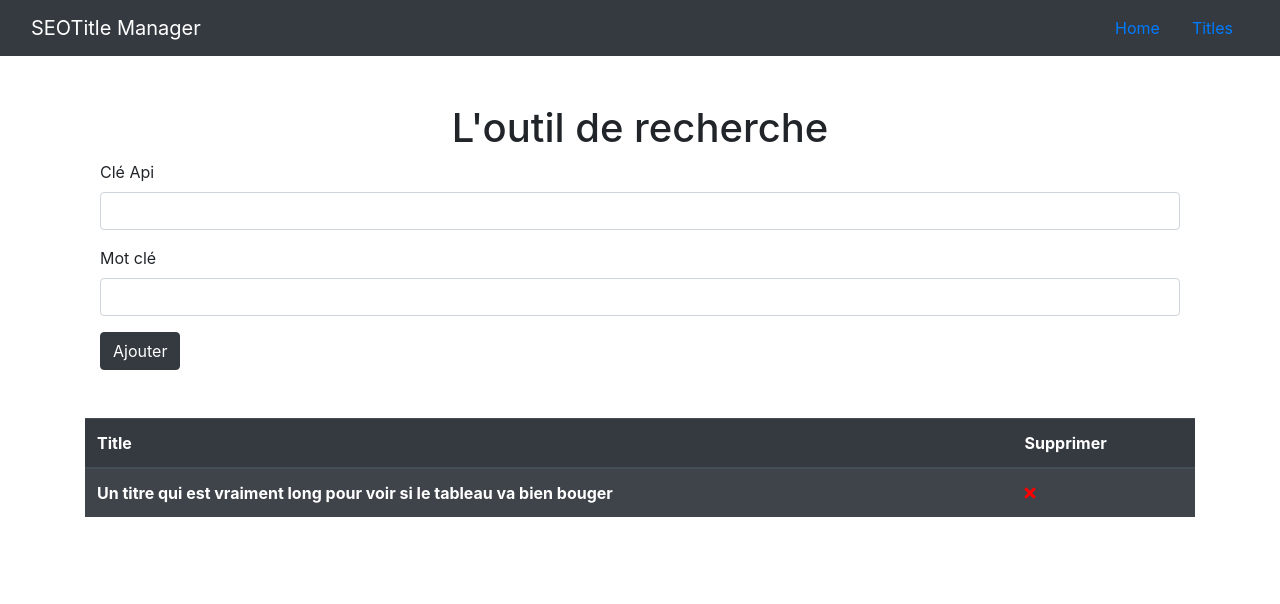
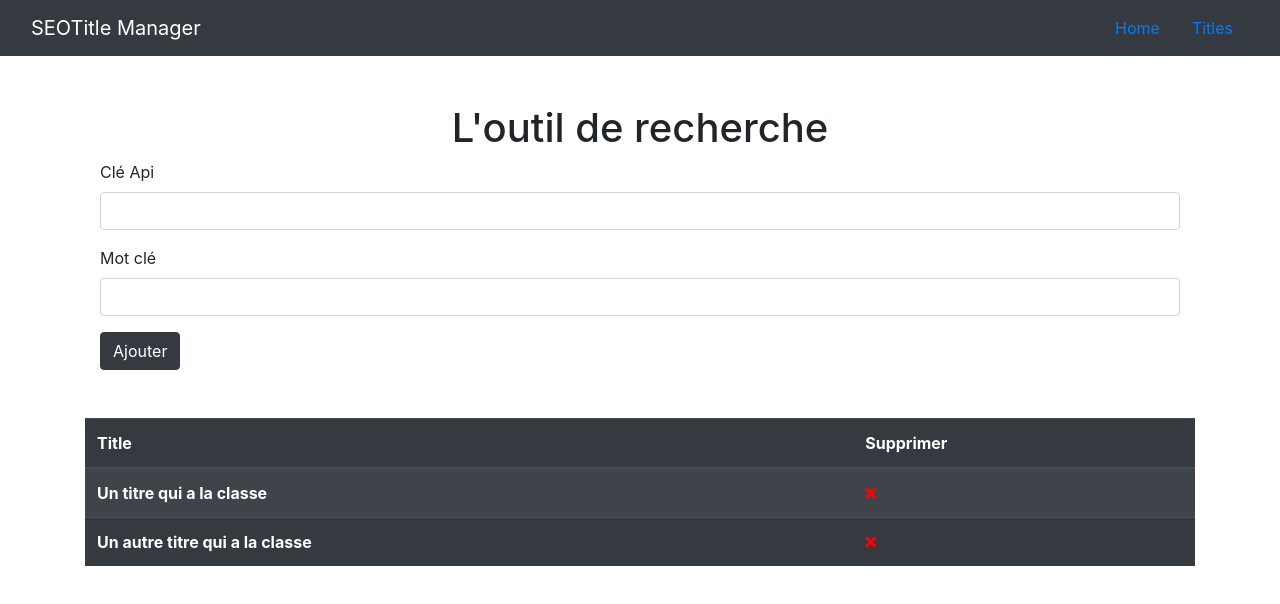
Before and after one commit to OtherCompte/TitleManager, a React (Create React App) app in the folder frontend/: page /titles in a window 1280 px wide. Shown: the top 604 px of the page. Built offline with nearby package versions, Linux system fonts and the light colour scheme.

Commit message:
add and implement store with TitleReducer- combined reducer configuration - create TitleReducer with one type - DELETE_TITLE - who remove title by id - integrate in TitleList and passed in Title Element

```diff
--- /dev/null
+++ b/frontend/src/components/titles/Title.js
@@ -0,0 +1,16 @@
+import React from 'react'
+
+export default function Title({id, title, delTitle}) {
+    return (
+        <>
+            <tr>
+                <th scope="row">
+                {title}
+                </th>
+                <td>
+                    <i className="fas fa-times" style={{color: "red", cursor: "pointer"}} onClick={delTitle}></i>
+                </td>
+            </tr>
+        </>
+    )
+}
--- a/frontend/src/components/titles/TitleList.js
+++ /dev/null
@@ -1,16 +0,0 @@
-import React from 'react'
-
-export default function TitleList() {
-    return (
-        <>
-            <tr>
-                <th scope="row">
-                    Un titre qui est vraiment long pour voir si le tableau va bien bouger
-                </th>
-                <td>
-                    <i class="fas fa-times" style={{color: "red", cursor: "pointer"}}></i>
-                </td>
-            </tr>
-        </>
-    )
-}
--- a/frontend/src/components/titles/Titles.js
+++ b/frontend/src/components/titles/Titles.js
@@ -1,8 +1,24 @@
 import React from 'react'
 import TitleForm from "./TitleForm";
-import TitleList from "./TitleList";
+import { useSelector, useDispatch } from "react-redux"
+import Title from "./Title";
 
 export default function Titles() {
+
+    const { titles } = useSelector(state => ({
+        ...state.TitleReducer
+    }))
+
+    const dispatch = useDispatch();
+
+    const deleteTitle = (id) => {
+        const newTitles = titles.filter(title => title.id !== id)
+        dispatch({
+            type: "DELETE_TITLE",
+            payload: newTitles
+        })
+    }
+
     return (
         <div className="container">
             <h1 className="text-center mt-5">L'outil de recherche</h1>
@@ -20,7 +36,15 @@ export default function Titles() {
                         </tr>
                     </thead>
                     <tbody>
-                        <TitleList />
+                    {titles.map(title => {
+                        return (
+                            <Title
+                            key={title.id}
+                            id={title.id}
+                            title={title.title}
+                            delTitle={() => deleteTitle(title.id)}/>
+                        )
+                    })}
                     </tbody>
                 </table>
             </div>
--- a/frontend/src/index.js
+++ b/frontend/src/index.js
@@ -2,13 +2,15 @@ import React from 'react';
 import ReactDOM from 'react-dom';
 import './index.css';
 import App from './App';
+import { Provider } from "react-redux";
+import store from "./store/store";
 import reportWebVitals from './reportWebVitals';
 import "bootstrap/dist/css/bootstrap.min.css";
 
 ReactDOM.render(
-  <React.StrictMode>
+  <Provider store={store}>
     <App />
-  </React.StrictMode>,
+  </Provider>,
   document.getElementById('root')
 );
 
--- /dev/null
+++ b/frontend/src/reducers/TitleReducer.js
@@ -0,0 +1,26 @@
+const INITIAL_STATE = {
+    titles: [
+        {
+            id: 1,
+            title: "Un titre qui a la classe"
+        },
+        {
+            id: 2,
+            title: "Un autre titre qui a la classe"
+        }
+    ]
+}
+
+function TitleReducer(state = INITIAL_STATE, action) {
+    switch(action.type) {
+        case "DELETE_TITLE":
+            return {
+                ...state,
+                titles: action.payload
+            }
+        default:
+            return state
+    }
+}
+
+export default TitleReducer;
--- a/frontend/src/store.js/store.js
+++ /dev/null
@@ -1,6 +0,0 @@
-import { combineReducers, createStore } from "redux";
-
-
-const store = "";
-
-export default store;
--- /dev/null
+++ b/frontend/src/store/store.js
@@ -0,0 +1,10 @@
+import { combineReducers, createStore } from "redux";
+import TitleReducer from "../reducers/TitleReducer";
+
+const rootReducer = combineReducers({
+    TitleReducer
+})
+
+const store = createStore(rootReducer);
+
+export default store;
```
Also changed, not shown: 1 other file (tests, documents, lock files or other folders).
